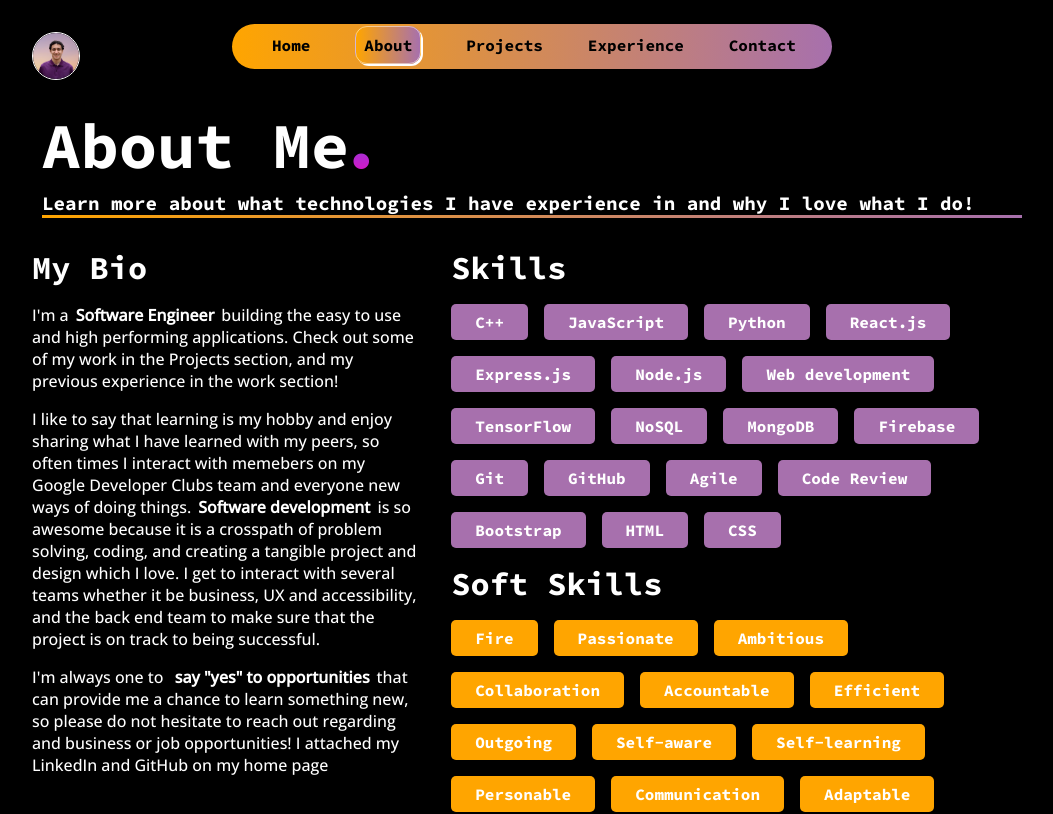
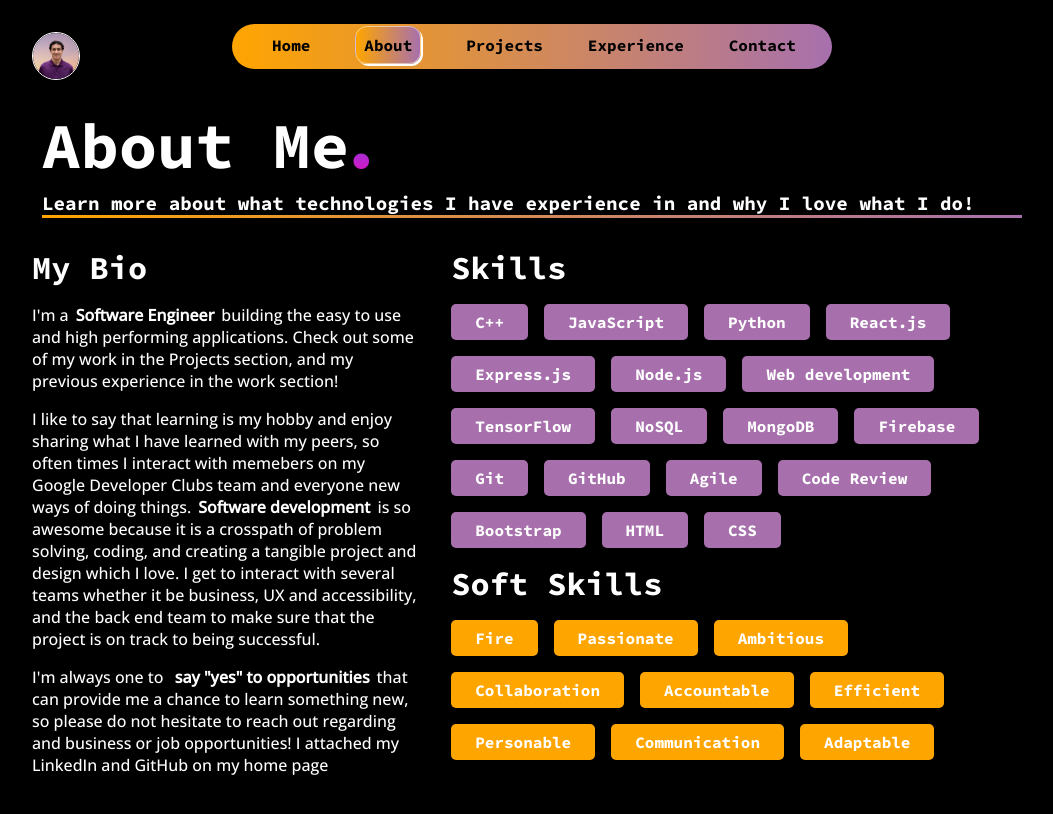
Before and after one commit to akhmadmamirov/portfolio, a React (Create React App) app: page /about in a window 1280 px wide. Shown: the top 814 px of the page, without its empty margins (108-1161 px from the left). Built offline with nearby package versions, Linux system fonts and the light colour scheme.

Commit message:
fixing wide width on prod

```diff
--- a/src/pages/about.jsx
+++ b/src/pages/about.jsx
@@ -78,9 +78,6 @@ const About = () => {
 									<li class="skill soft" data-v-0104b974="">Collaboration</li>
 									<li class="skill soft" data-v-0104b974="">Accountable</li>
 									<li class="skill soft" data-v-0104b974="">Efficient</li>
-									<li class="skill soft" data-v-0104b974="">Outgoing</li>
-									<li class="skill soft" data-v-0104b974="">Self-aware</li>
-									<li class="skill soft" data-v-0104b974="">Self-learning</li>
 									<li class="skill soft" data-v-0104b974="">Personable</li>
 									<li class="skill soft" data-v-0104b974="">Communication</li>
 									<li class="skill soft" data-v-0104b974="">Adaptable</li>
--- a/src/pages/experience.jsx
+++ b/src/pages/experience.jsx
@@ -10,7 +10,7 @@ const Experiences = () => {
   const [currentIndex, setCurrentIndex] = useState(0);
   const experiences = [
     {
-      company: "ELECTRONIC ARTS (EA)",
+      company: "Electronic Arts (EA)",
       title: "Software Engineer Intern",
       date: "05/20/2024 - 08/09/2024",
       description: "Developed and onboarded a new Player Account Management Tool of ownership & entitlements.",
--- a/src/pages/styles/about.css
+++ b/src/pages/styles/about.css
@@ -159,7 +159,7 @@
 	}
 }
 
-@media (max-width: 600px) {
+/* @media (max-width: 600px) {
 	.about-container {
 		padding-top: 10px;
 	}
@@ -175,4 +175,4 @@
 	.about-image-container {
 		width: 100%;
 	}
-}
+} */
--- a/src/pages/styles/contact.css
+++ b/src/pages/styles/contact.css
@@ -44,8 +44,8 @@
 	align-items: center;
 }
 
-@media (max-width: 600px){
+/* @media (max-width: 600px){
 	.contact-title {
 		margin-top: 90px;
 	}
-}
+} */
--- a/src/pages/styles/experience.css
+++ b/src/pages/styles/experience.css
@@ -160,7 +160,7 @@
 	margin-top: 0;
 }
 
-@media (max-width: 1024px) {
+/* @media (max-width: 1024px) {
 	.experiences-title {
 		width: 100% !important;
 	}
@@ -173,6 +173,6 @@
 @media (max-width: 600px) {
     .experience-title{
         margin-top: 15px;
-}
+} */
 
-}
+/* } */
```
Also changed, not shown: 1 other file (tests, documents, lock files or other folders).
